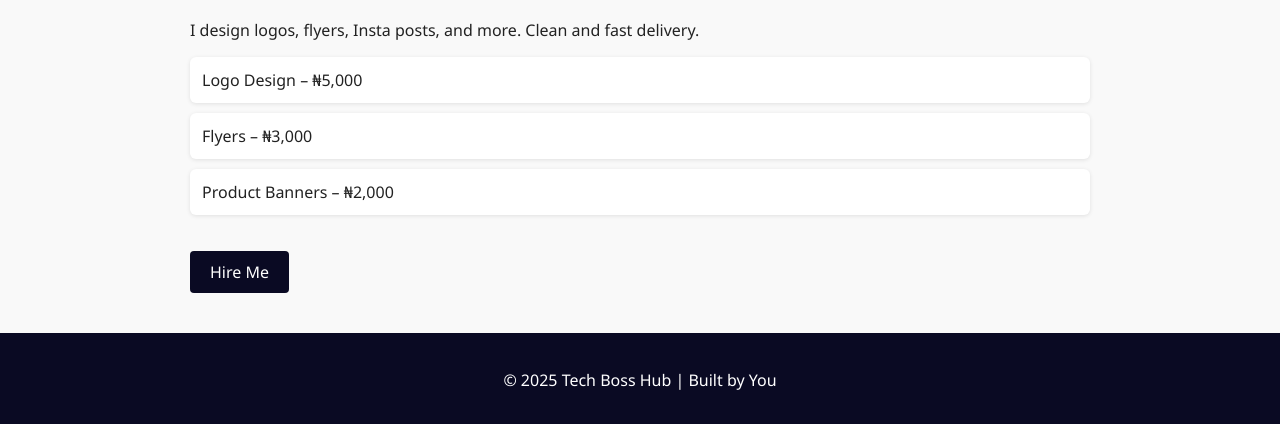
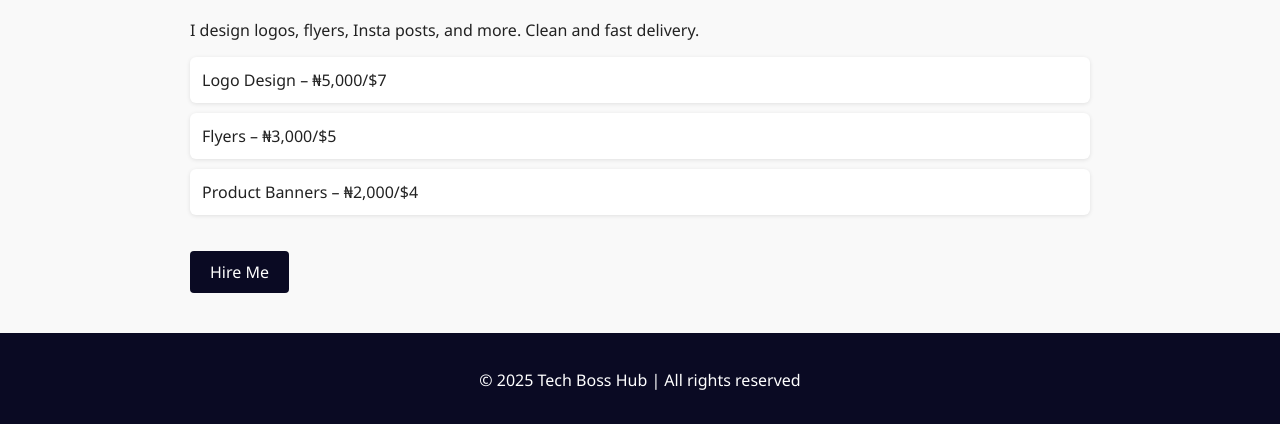
Before and after one commit to awesomology/TechBossAir, a plain HTML site: page index.html in a window 1280 px wide. Shown: the part 1143-1567 px from the top of the page. Drawn offline with Linux system fonts and the light colour scheme.

Commit message:
Update index.html

```diff
--- a/index.html
+++ b/index.html
@@ -80,15 +80,15 @@
     <p>I design logos, flyers, Insta posts, and more. Clean and fast delivery.</p>
 
     <ul>
-      <li>Logo Design – ₦5,000</li>
-      <li>Flyers – ₦3,000</li>
-      <li>Product Banners – ₦2,000</li>
+      <li>Logo Design – ₦5,000/$7</li>
+      <li>Flyers – ₦3,000/$5</li>
+      <li>Product Banners – ₦2,000/$4</li>
     </ul>
     <a href="mailto:atulacharles167@gmail.com" class="hire-btn">Hire Me</a>
   </section>
 
   <footer>
-    <p>© 2025 Tech Boss Hub | Built by You</p>
+    <p>© 2025 Tech Boss Hub | All rights reserved</p>
   </footer>
 </body>
 </html>
```
